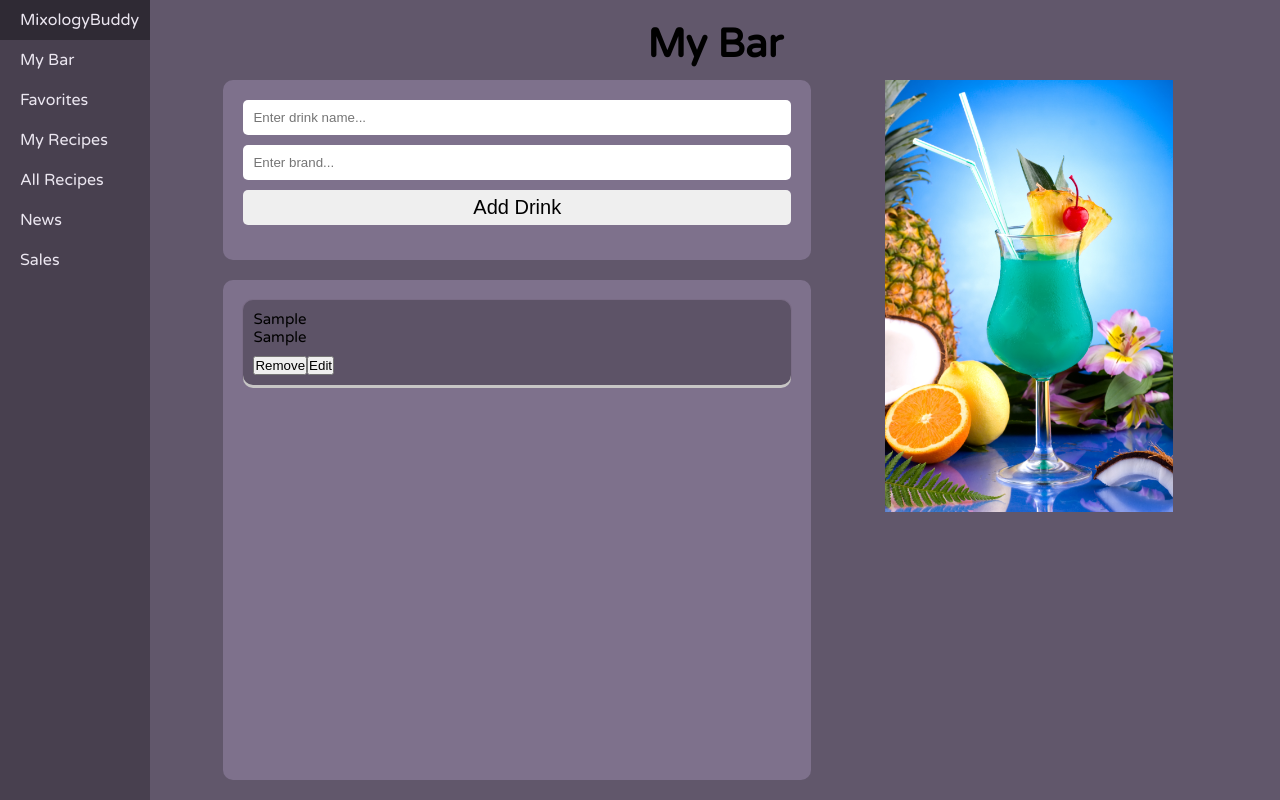
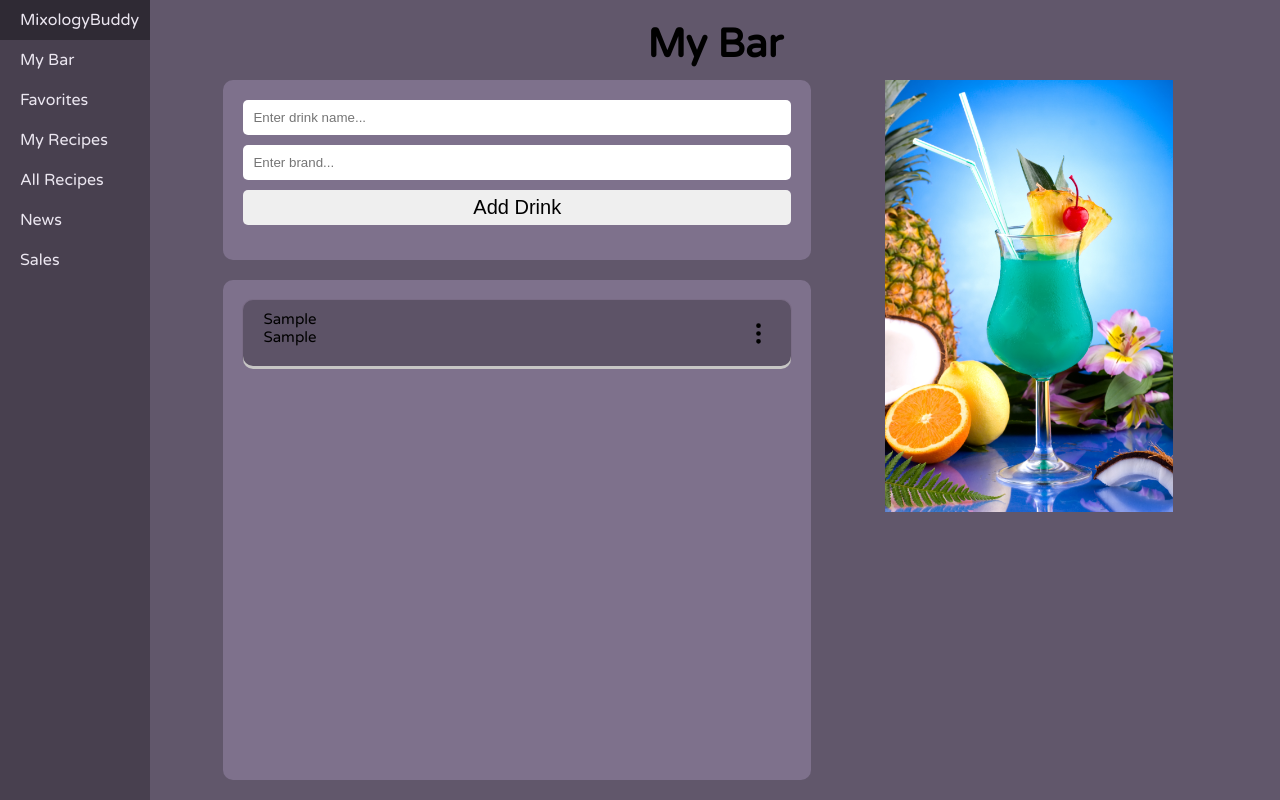
Before and after one commit to dancruznyc/mixologybuddy, a React (Create React App) app: page /mybar in a window 1280 px wide. Both pictures are taken after typing "Sample", "Sample" into the empty fields and a click on the button "Add Drink". Built offline with nearby package versions, Linux system fonts and the light colour scheme.

Commit message:
added local storage for mybarlist

```diff
--- a/src/Components/MyBar/MyBarList.css
+++ b/src/Components/MyBar/MyBarList.css
@@ -10,19 +10,3 @@
   padding: 2rem;
   overflow: scroll;
 }
-
-.mybar-list--item {
-  margin-bottom: 2rem;
-  background-color: #5d5367;
-  padding: 1rem;
-  border-radius: 10px;
-  box-shadow: 0 0.3rem 0 0 #c7c6c5, 0 0 0 0.1rem rgba(49, 46, 43, 0.06);
-}
-
-.mybar-list--item p {
-  font-size: 1.5rem;
-}
-
-.brand-par {
-  margin-bottom: 1rem;
-}
--- /dev/null
+++ b/src/Components/MyBar/MyBarListItem.css
@@ -0,0 +1,60 @@
+.list-item-content--container {
+  display: flex;
+  justify-content: space-between;
+  align-items: center;
+  margin: 0 1rem;
+}
+
+.list-item--content {
+  display: flex;
+  flex-direction: column;
+  justify-content: center;
+  align-items: flex-start;
+}
+
+.mybar-list--item {
+  margin-bottom: 2rem;
+  background-color: #5d5367;
+  padding: 1rem;
+  border-radius: 10px;
+  box-shadow: 0 0.3rem 0 0 #c7c6c5, 0 0 0 0.1rem rgba(49, 46, 43, 0.06);
+  display: flex;
+  flex-direction: column;
+  justify-content: center;
+}
+
+.mybar-list--item p {
+  font-size: 1.5rem;
+}
+
+.brand-par {
+  margin-bottom: 1rem;
+}
+
+.open-accordian-btn {
+  font-size: 2.5rem;
+  display: flex;
+  justify-content: center;
+  align-items: center;
+  cursor: pointer;
+}
+
+.control-btns {
+  display: flex;
+  max-height: 0px;
+  overflow: hidden;
+  transition: all 0.5s cubic-bezier(0, 1, 0, 1);
+}
+
+.control-btns.show {
+  height: auto;
+  max-height: 9999px;
+  /* transition: all 0.5s cubic-bezier(0, 1, 0, 1); */
+}
+
+.control-btns button {
+  font-size: 2rem;
+  display: flex;
+  justify-content: center;
+  align-items: center;
+}
--- a/src/Components/MyBar/MyBarListItem.js
+++ b/src/Components/MyBar/MyBarListItem.js
@@ -1,12 +1,40 @@
-import React from "react";
+import React, { useState, useContext } from "react";
+import "./MyBarListItem.css";
+import { BsThreeDotsVertical, BsTrashFill } from "react-icons/bs";
+import { GrEdit } from "react-icons/gr";
+import { IoMdCloseCircle } from "react-icons/io";
+import { MyBarContext } from "../../Services/MyBarContext";
 
 const MyBarListItem = ({ id, name, brand }) => {
+  const [toggle, setToggle] = useState(false);
+  function toggleAccordian() {
+    setToggle(!toggle);
+  }
+
+  const { removeDrink } = useContext(MyBarContext);
   return (
     <div className="mybar-list--item">
-      <p className="name-par">{name}</p>
-      <p className="brand-par">{brand}</p>
-      <button>Remove</button>
-      <button>Edit</button>
+      <div className="list-item-content--container">
+        <div className="list-item--content">
+          <p className="name-par">{name}</p>
+          <p className="brand-par">{brand}</p>
+        </div>
+        <div className="open-accordian-btn">
+          {toggle === false ? (
+            <BsThreeDotsVertical onClick={toggleAccordian} />
+          ) : (
+            <IoMdCloseCircle onClick={toggleAccordian} />
+          )}
+        </div>
+      </div>
+      <div className={toggle === false ? "control-btns" : "control-btns show"}>
+        <button>
+          <BsTrashFill onClick={() => removeDrink(id)} />
+        </button>
+        <button>
+          <GrEdit />
+        </button>
+      </div>
     </div>
   );
 };
--- a/src/Services/MyBarContext.js
+++ b/src/Services/MyBarContext.js
@@ -1,18 +1,34 @@
-import React, { createContext, useState } from "react";
+import React, { createContext, useEffect, useState } from "react";
 import { v4 } from "uuid";
 
 export const MyBarContext = createContext();
 
 export const MyBarContextProvider = ({ children }) => {
   const [myDrinksList, setMyDrinksList] = useState([]);
-  function myBarLoader() {}
+  function myBarLoader() {
+    const list = JSON.parse(localStorage.getItem("myBarList"));
+    if (list) {
+      setMyDrinksList(list);
+    }
+  }
   function addNewDrink(drinkName, drinkBrand) {
     const id = v4();
-    setMyDrinksList((prev) => {
-      return [...prev, { id: id, name: drinkName, brand: drinkBrand }];
-    });
+    const newList = [
+      ...myDrinksList,
+      { id: id, name: drinkName, brand: drinkBrand },
+    ];
+    setMyDrinksList(newList);
+    localStorage.setItem("myBarList", JSON.stringify(newList));
   }
-  function removeDrink() {}
+  function removeDrink(id) {
+    const newList = myDrinksList.filter((item) => item.id !== id);
+    setMyDrinksList(newList);
+    localStorage.setItem("myBarList", JSON.stringify(newList));
+  }
+
+  useEffect(() => {
+    myBarLoader();
+  }, []);
 
   return (
     <MyBarContext.Provider
```
